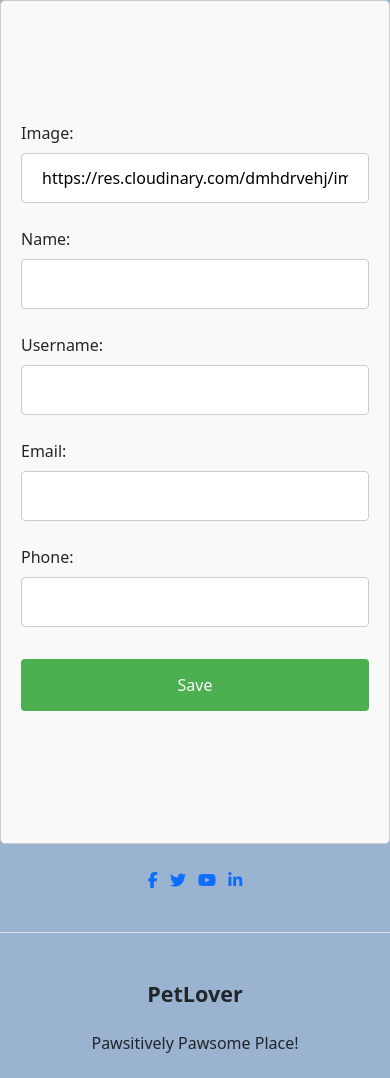
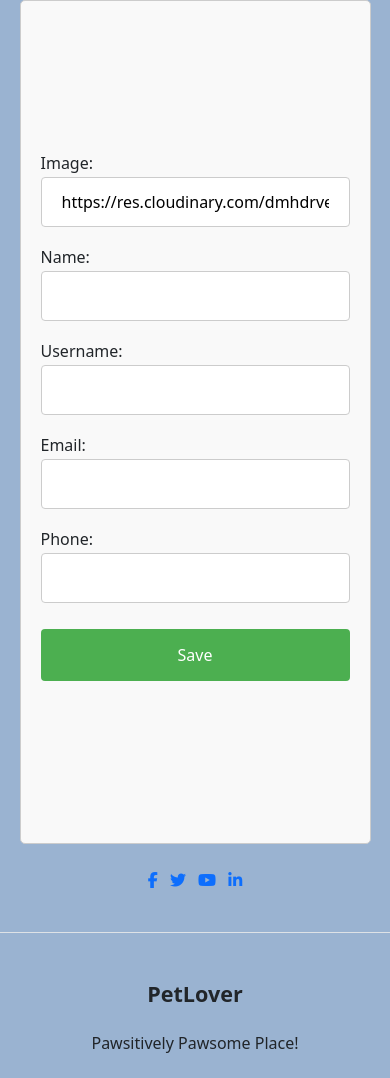
Before and after one commit to naisepaul/petlover, a Django app: template templates/profile/profile_update.html in a window 390 px wide. Shown: the part 76-1154 px from the top of the page. Run offline with Django 3.2, Linux system fonts and the light colour scheme; the template is opened without the code that fills it: values that come from a table or form of the project are taken from there, others are empty; some libraries are stand-ins or nearby versions.

Commit message:
added media query for width 600px and below

```diff
--- a/templates/profile/profile_update.html
+++ b/templates/profile/profile_update.html
@@ -24,7 +24,7 @@ My Profile Update
 
     /* Style the profile picture */
     .profile-picture {
-        width: 100px;
+        width: 150px;
         height: 100px;
         border-radius: 50%;
         margin-bottom: 20px; /* Add space below the profile picture */
@@ -41,7 +41,7 @@ My Profile Update
     .form-container input[type=password] {
         width: 100%;
         padding: 12px 20px;
-        margin: 8px 0;
+        margin: 2px 0;
         display: inline-block;
         border: 1px solid #ccc;
         border-radius: 4px;
@@ -63,6 +63,13 @@ My Profile Update
     /* Change the button background color on hover */
     .form-container button[type=submit]:hover {
         background-color: #45a049;
+    }
+
+    /* Media query for smaller screens */
+    @media only screen and (max-width: 600px) {
+        .form-container {
+            max-width: 90%; /* Adjust the maximum width for smaller screens */
+        }
     }
 </style>
 
```
